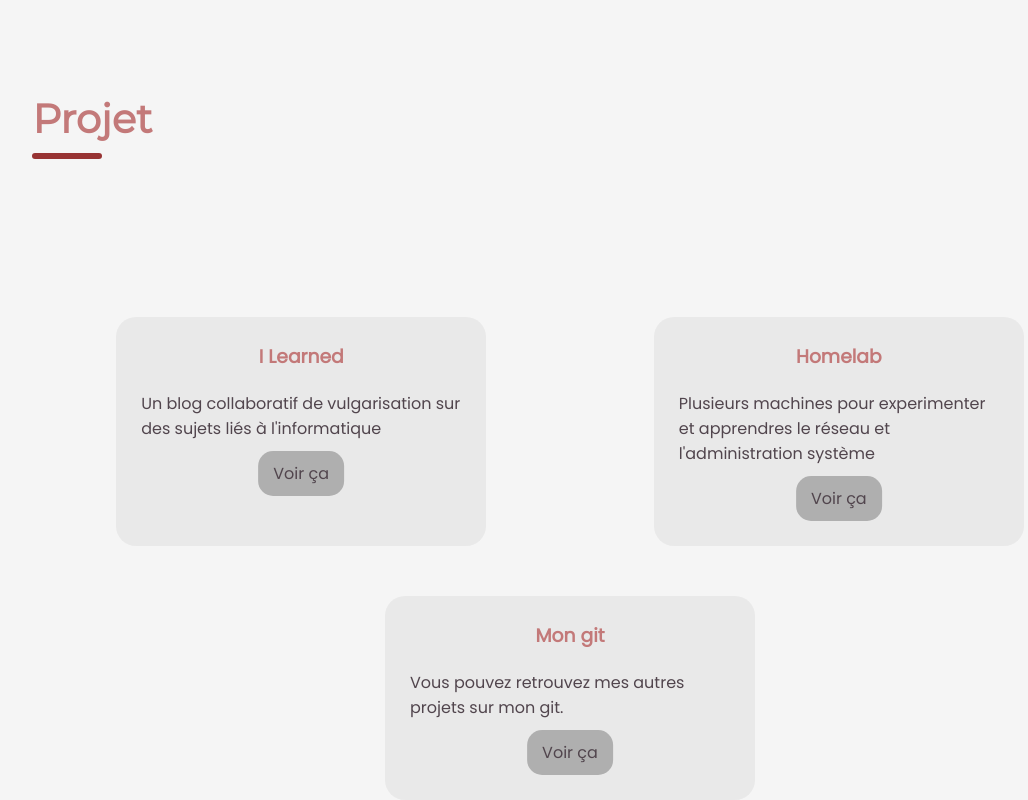
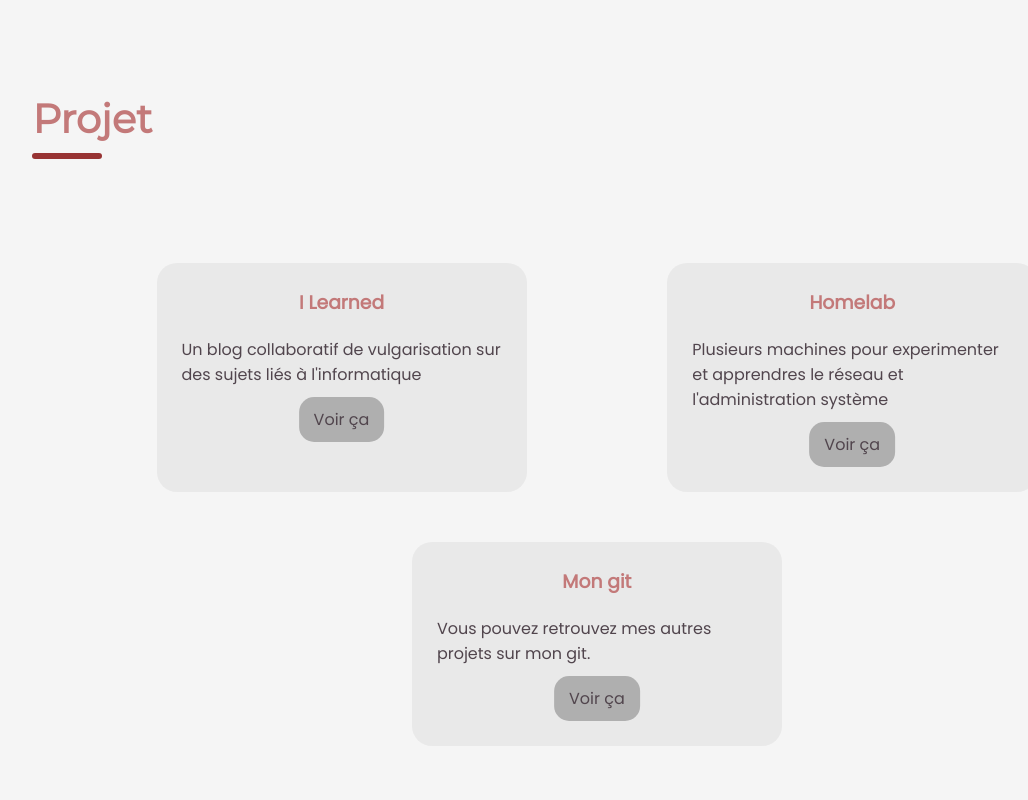
Before and after one commit to r4iponce/ramle.be, a plain HTML site: page index.html in a window 1280 px wide. Shown: the part 826-1626 px from the top of the page, without its empty margins (70-1098 px from the left). After the commit the page ends 1600 px from the top, so only its background shows below. Drawn offline with Linux system fonts and the light colour scheme.

Commit message:
[add] margin-left card container

```diff
--- a/static/style.css
+++ b/static/style.css
@@ -113,7 +113,8 @@ nav.next_page a svg {
   display: flex;
   flex-wrap: wrap;
   justify-content: space-around;
-  margin-top: 10%;
+  margin-left: 5%;
+  margin-top: 5%;
 }
 
 .card a.button {
```
